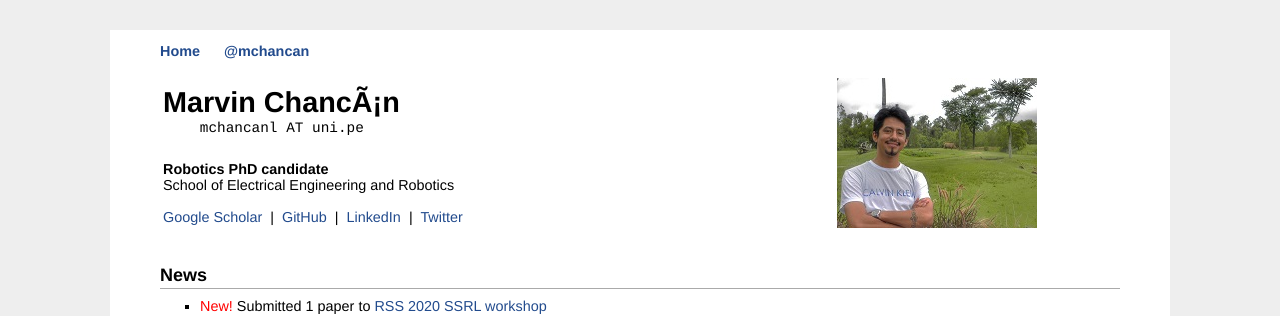
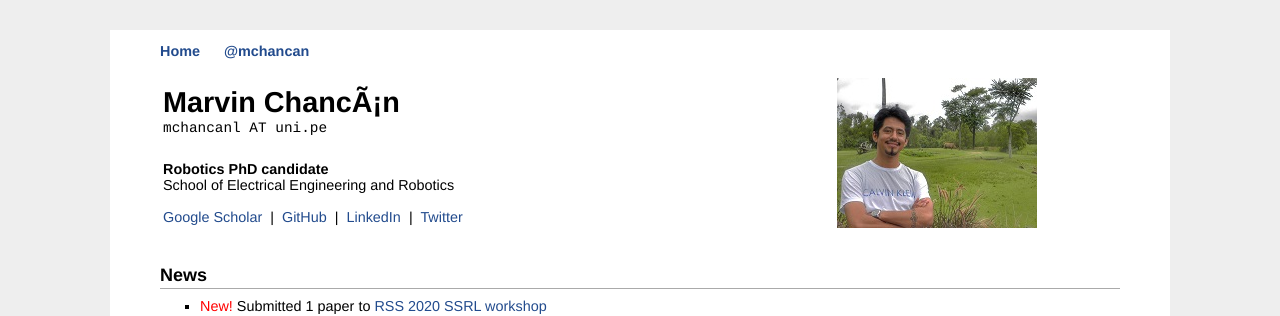
Before and after one commit to mchancan/mchancan.github.io, a Jekyll site: the page built from index.html, in a window 1280 px wide. Shown: the top 316 px of the page. Built offline with Jekyll 4.4.1, drawn with Linux system fonts in a browser that asks for light colours; comment, search, counter and statistics services are not loaded.

Commit message:
Update index.html

```diff
--- a/index.html
+++ b/index.html
@@ -9,7 +9,7 @@ title: Marvin's Homepage
 			<td width="670">
 				<div id="toptitle">
 					<h1><b>Marvin Chancán</b></h1>
-					&emsp; &emsp; <font face="courier">mchancanl AT uni.pe</font></a>
+					<font face="courier">mchancanl AT uni.pe</font></a>
 				</div>
 				<b>Robotics PhD candidate</b></br>
 				School of Electrical Engineering and Robotics </br>
```
